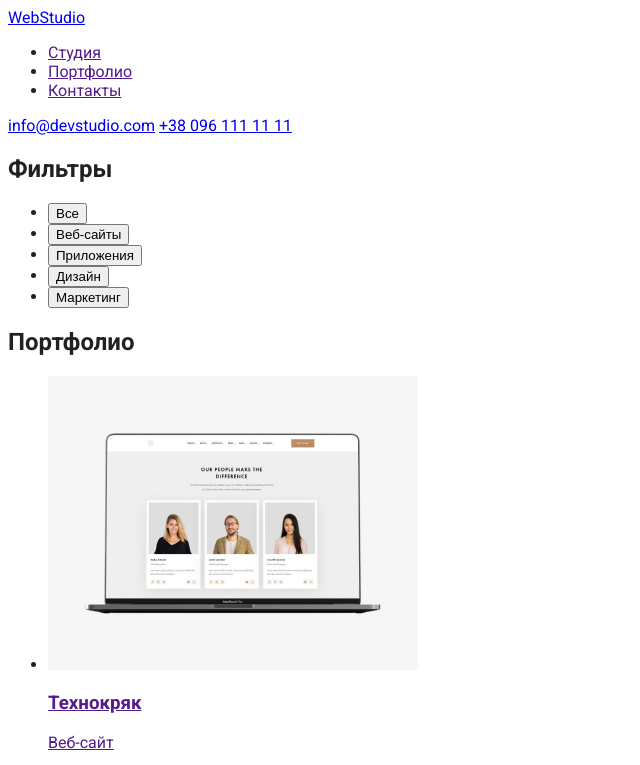
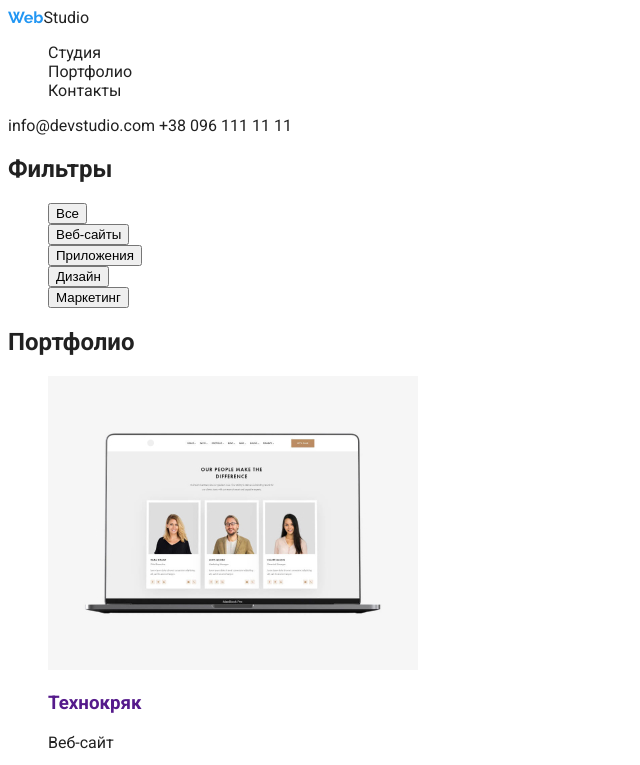
Before and after one commit to YanaSheri/goit-markup-hw-02, a plain HTML site: page portfolio.html in a window 1280 px wide. Shown: the top 765 px of the page, without its empty margins (0-640 px from the left). Drawn offline with Linux system fonts and the light colour scheme.

Commit message:
Добавляет стили хедера

```diff
--- a/css/styles.css
+++ b/css/styles.css
@@ -16,3 +16,36 @@ body {
     font-family: 'Roboto', Raleway, sans-serif;
     color: var(--primary-text-color);
 }
+
+body a {
+    text-decoration: none;
+}
+
+.logo {
+    color: var(--primary-text-color);
+}
+
+.logo span {
+    color: var(--accent-color);
+    font-family: Raleway, sans-serif;
+}
+
+ul {
+    list-style: none;
+}
+
+/* .link {
+    text-decoration: none;
+} */
+
+.site-nav .link,
+.auth-nav .link {
+    color: var(--primary-text-color);
+}
+
+.site-nav .link:hover,
+.site-nav .link:focus,
+.auth-nav .link:hover,
+.auth-nav .link:focus {
+    color: var(--accent-color);
+}
--- a/portfolio.html
+++ b/portfolio.html
@@ -15,15 +15,17 @@
 <body>
     <header>
         <nav>
-            <a href="./index.html" class="logo">WebStudio</a>
+            <a href="./index.html" class="logo"><span>Web</span>Studio</a>
             <ul class="site-nav">
-                <li><a href="">Студия</a></li>
-                <li><a href="">Портфолио</a></li>
-                <li><a href="">Контакты</a></li>
+                <li><a href="./index.html" class="link">Студия</a></li>
+                <li><a href="./portfolio.html" class="link">Портфолио</a></li>
+                <li><a href="" class="link">Контакты</a></li>
             </ul>
         </nav>
-        <a href="mailto:info@devstudio.com">info@devstudio.com</a>
-        <a href="tel:+380961111111">+38 096 111 11 11</a>
+        <div class="auth-nav">
+            <a href="mailto:info@devstudio.com" class="link">info@devstudio.com</a>
+            <a href="tel:+380961111111" class="link">+38 096 111 11 11</a>
+        </div>
     </header>
 
     <main>
@@ -53,72 +55,71 @@
                     <a href="">
                         <img src="./images/technokriak.jpeg" alt="Экран ноутбука" width="370">
                         <h3>Технокряк</h3>
-                        <p>Веб-сайт</p>
                     </a>
+                    <p>Веб-сайт</p>
                 </li>
                 <li>
                     <a href="">
                         <img src="./images/poster.jpeg" alt="Баскетболисты" width="370">
                         <h3>Постер New Orlean vs Golden Star</h3>
-                        <p>Дизайн</p>
                     </a>
+                    <p>Дизайн</p>
                 </li>
                 <li>
                     <a href="">
                         <img src="./images/restaurant.jpeg" alt="Логотип ресторана" width="370">
                         <h3>Ресторан Seafood</h3>
-                        <p>Приложение</p>
                     </a>
+                    <p>Приложение</p>
                 </li>
                 <li>
                     <a href="">
                         <img src="./images/project-prime.jpeg" alt="Наушники" width="370">
                         <h3>Проект Prime</h3>
-                        <p>Маркетинг</p>
                     </a>
+                    <p>Маркетинг</p>
                 </li>
                 <li>
                     <a href="">
                         <img src="./images/project-boxes.jpeg" alt="Коробки" width="370">
                         <h3>Проект Boxes</h3>
-                        <p>Приложение</p>
                     </a>
+                    <p>Приложение</p>
                 </li>
                 <li>
                     <a href="">
                         <img src="./images/inspiration.jpeg" alt="imac" width="370">
                         <h3>Inspiration has no Borders</h3>
-                        <p>Веб-сайт</p>
                     </a>
+                    <p>Веб-сайт</p>
                 </li>
                 <li>
                     <a href="">
                         <img src="./images/limited-edition.jpeg" alt="Журнал" width="370">
                         <h3>Издание Limited Edition</h3>
-                        <p>Дизайн</p>
                     </a>
+                    <p>Дизайн</p>
                 </li>
                 <li>
                     <a href="">
                         <img src="./images/project-lab.jpeg" alt="Бирка" width="370">
                         <h3>Проект LAB</h3>
-                        <p>Маркетинг</p>
                     </a>
+                    <p>Маркетинг</p>
                 </li>
                 <li>
                     <a href="">
                         <img src="./images/business.jpeg" alt="Руки на ноутбуке" width="370">
                         <h3>Growing Business</h3>
-                        <p>Приложение</p>
                     </a>
+                    <p>Приложение</p>
                 </li>
             </ul>
-
         </section>
     </main>
 
     <footer>
-        <a href="/">WebStudio</a>
+        <a href="./index.html" class="logo"><span>Web</span>Studio</a>
         <address>г. Киев, пр-т Леси Украинки, 26</address>
         <a href="mailto:info@devstudio.com">info@devstudio.com</a>
         <a href="tel:+380961111111">+38 096 111 11 11</a>
```
Also changed, not shown: index.html (+9 -7 lines).
